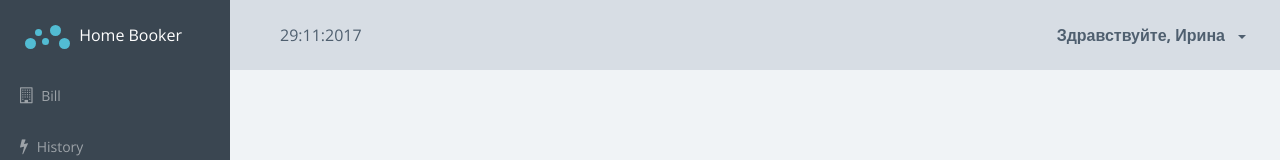
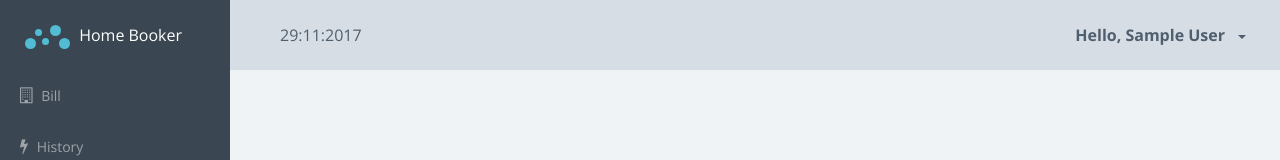
Before and after one commit to SkifUA/home-booker, an Angular app: page /system in a window 1280 px wide. Shown: the top 160 px of the page. Built offline with nearby package versions, Linux system fonts and the light colour scheme; sample sign-in values are in the browser's storage.

Commit message:
Added show name user to System Header

```diff
--- a/src/app/system/shared/components/header/header.component.html
+++ b/src/app/system/shared/components/header/header.component.html
@@ -1,13 +1,13 @@
 <header class="header">
   <div class="header-block header-block-search">
-    {{ date | date:'dd:MM:yyyy'}}
+    {{date | date:'dd:MM:yyyy'}}
   </div>
   <div class="header-block header-block-nav">
     <ul class="nav-profile">
       <li class="profile dropdown" hbDropdown>
         <a class="nav-link dropdown-toggle" role="button">
           <span class="name">
-              Здравствуйте, Ирина
+              Hello, {{user.name}}
           </span>
         </a>
         <div class="dropdown-menu profile-dropdown-menu">
--- a/src/app/system/shared/components/header/header.component.ts
+++ b/src/app/system/shared/components/header/header.component.ts
@@ -1,4 +1,6 @@
 import { Component, OnInit } from '@angular/core';
+
+import { User } from '../../../../shared/models/user.model';
 
 @Component({
   selector: 'hb-header',
@@ -8,10 +10,12 @@ import { Component, OnInit } from '@angular/core';
 export class HeaderComponent implements OnInit {
 
   date: Date = new Date();
+  user: User;
 
   constructor() { }
 
   ngOnInit() {
+    this.user = JSON.parse(window.localStorage.getItem('user'));
   }
 
   onLogout() {
```
